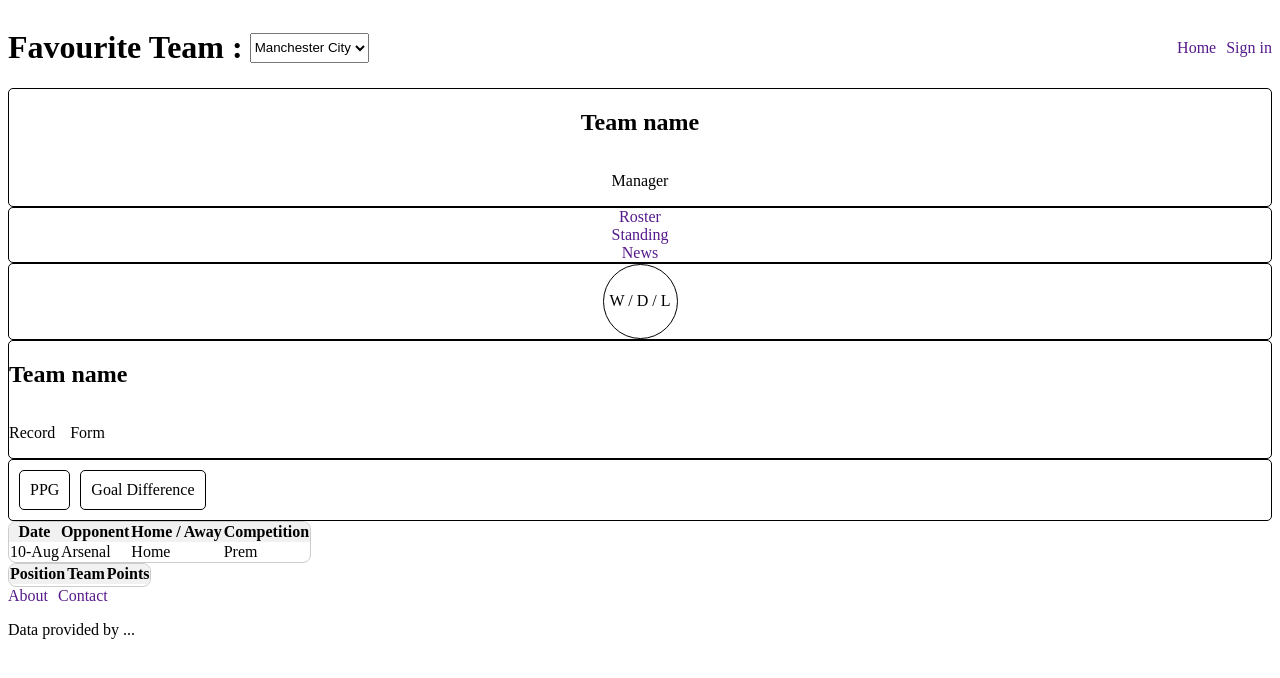
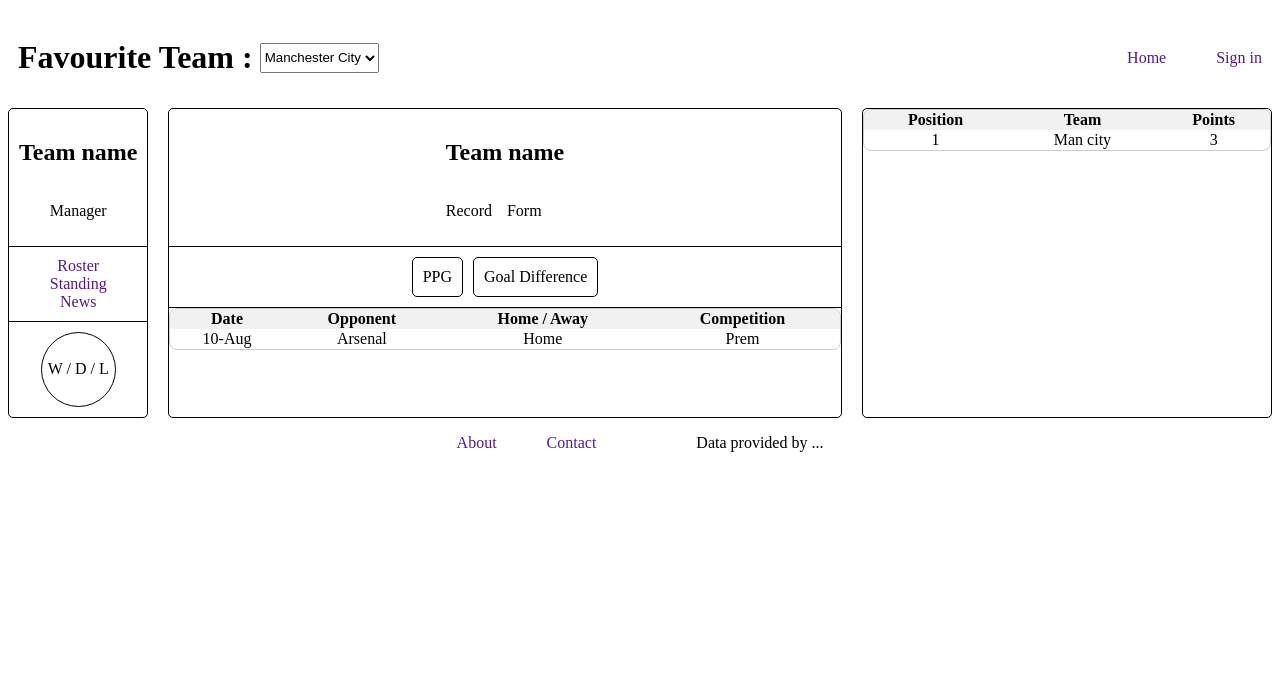
Before and after one commit to Abubakar-Shehu/prem-stats, a React (Vite) app: page / in a window 1280 px wide. Shown: the top 678 px of the page. Built offline with nearby package versions, Linux system fonts and the light colour scheme.

Commit message:
More styling and other touchups

```diff
--- a/src/App.css
+++ b/src/App.css
@@ -2,7 +2,7 @@
 
 .nav {
   display: flex;
-  column-gap: 10px;
+  column-gap: 50px;
 }
 
 a {
@@ -15,11 +15,47 @@ a {
   border-radius: 8px;
   overflow: hidden;
   border: 1px solid #ccc;
+  width: 100%;
 }
 
 .table thead {
   background-color: #f1f1f1;
   padding: 10px 14px;
+}
+
+.table-data {
+  text-align: center;
+}
+
+/* Main Body CSS */
+
+.main-body {
+  display: flex;
+  justify-content: space-between;
+  gap: 20px;
+}
+
+/* Left Bar CSS */
+
+.left-bar {
+  border: 1px solid;
+  border-radius: 5px;
+}
+
+/* Mid Bar CSS */
+
+.mid-bar {
+  border: 1px solid;
+  border-radius: 5px;
+  flex-grow: 3;
+}
+
+/* Right Bar CSS */
+
+.right-bar {
+  border: 1px solid;
+  border-radius: 5px;
+  flex-grow: 2;
 }
 
 /* Header CSS */
@@ -28,6 +64,7 @@ a {
   display: flex;
   justify-content: space-between;
   align-items: center;
+  padding: 10px;
 }
 
 .header {
@@ -45,9 +82,9 @@ a {
 .cards {
   display: flex;
   flex-direction: column;
-  border: 1px solid;
-  border-radius: 5px;
   align-items: center;
+  border-bottom: 1px solid;
+  padding: 10px;
 }
 
 /* Links CSS */
@@ -55,9 +92,9 @@ a {
 .links {
   display: flex;
   flex-direction: column;
-  border: 1px solid;
-  border-radius: 5px;
   align-items: center;
+  border-bottom: 1px solid;
+  padding: 10px;
 }
 
 /* Recent Result CSS */
@@ -66,8 +103,7 @@ a {
   display: flex;
   column-gap: 7px;
   justify-content: center;
-  border: 1px solid;
-  border-radius: 5px;
+  padding: 10px;
 }
 
 .rounded-div {
@@ -80,12 +116,13 @@ a {
   width: 75px;
 }
 
-/* Recent Result CSS */
+/* Team Header CSS */
 
 .team-header {
   display: flex;
-  border: 1px solid;
-  border-radius: 5px;
+  justify-content: center;
+  border-bottom: 1px solid;
+  padding: 10px;
 }
 
 .logo {
@@ -102,10 +139,10 @@ a {
 
 .stats {
   display: flex;
+  justify-content: center;
   flex-wrap: wrap;
   gap: 10px;
-  border: 1px solid;
-  border-radius: 5px;
+  border-bottom: 1px solid;
   padding: 10px;
 }
 
@@ -116,3 +153,24 @@ a {
 }
 
 /* Fixture List CSS */
+
+.fixture-table {
+  display: flex;
+  justify-content: center;
+}
+
+/* Table standing CSS */
+
+.standing-table {
+  display: flex;
+  justify-content: center;
+}
+
+/* Footer CSS */
+
+.footer-nav {
+  display: flex;
+  justify-content: center;
+  gap: 100px;
+  align-items: center;
+}
--- a/src/App.jsx
+++ b/src/App.jsx
@@ -15,13 +15,21 @@ function App() {
   return (
     <>
       <HomeBar />
+      <div className='main-body'>
+        <section className='left-bar'>
           <TeamCards />
           <QuickLinks />
           <RecentResults />
+        </section>
+        <section className='mid-bar'>
           <TeamHeader />
           <KeyStats />
           <FixtureList />
+        </section>
+        <section className='right-bar'>
           <TableStanding />
+        </section>
+      </div>
       <Footer />
     </>
   )
--- a/src/components/FixtureList.jsx
+++ b/src/components/FixtureList.jsx
@@ -1,16 +1,17 @@
 export const FixtureList = () => {
   return (
-    <table className="table fixture-table">
+    <div className="fixture-table">
+      <table className="table">
         <thead>
           <tr>
-          <th className="fixture-date">Date</th>
-          <th className="fixture-opp">Opponent</th>
-          <th className="fixture-loc">Home / Away</th>
-          <th className="fixture-comp">Competition</th>
+            <th>Date</th>
+            <th>Opponent</th>
+            <th>Home / Away</th>
+            <th>Competition</th>
           </tr>
         </thead>
         <tbody>
-        <tr>
+          <tr className="table-data">
             <td>10-Aug</td>
             <td>Arsenal</td>
             <td>Home</td>
@@ -18,5 +19,6 @@ export const FixtureList = () => {
           </tr>
         </tbody>
       </table>
+    </div>
   );
 }
--- a/src/components/Footer.jsx
+++ b/src/components/Footer.jsx
@@ -1,11 +1,11 @@
 export const Footer = () => {
   return (
-   <>
-    <nav className="nav footer-nav">
+   <div className="footer-nav">
+    <nav className="nav">
       <a href="">About</a>
       <a href="">Contact</a>
     </nav>
     <p>Data provided by ...</p>
-   </>
+   </div>
   );
 }
--- a/src/components/TableStanding.jsx
+++ b/src/components/TableStanding.jsx
@@ -1,20 +1,22 @@
 export const TableStanding = () => {
   return (
-  <table className="table standing-table">
+  <div className="standing-table">
+    <table className="table">
       <thead>
         <tr>
-        <th className="position">Position</th>
-        <th className="team">Team</th>
-        <th className="points">Points</th>
+          <th>Position</th>
+          <th>Team</th>
+          <th>Points</th>
         </tr>
       </thead>
       <tbody>
-      <tr>
-        <td></td>
-        <td></td>
-        <td></td>
+        <tr className="table-data">
+          <td>1</td>
+          <td>Man city</td>
+          <td>3</td>
         </tr>
       </tbody>
     </table>
+  </div>
   );
 }
```
Lines whose indentation alone changed are shown as unchanged.
